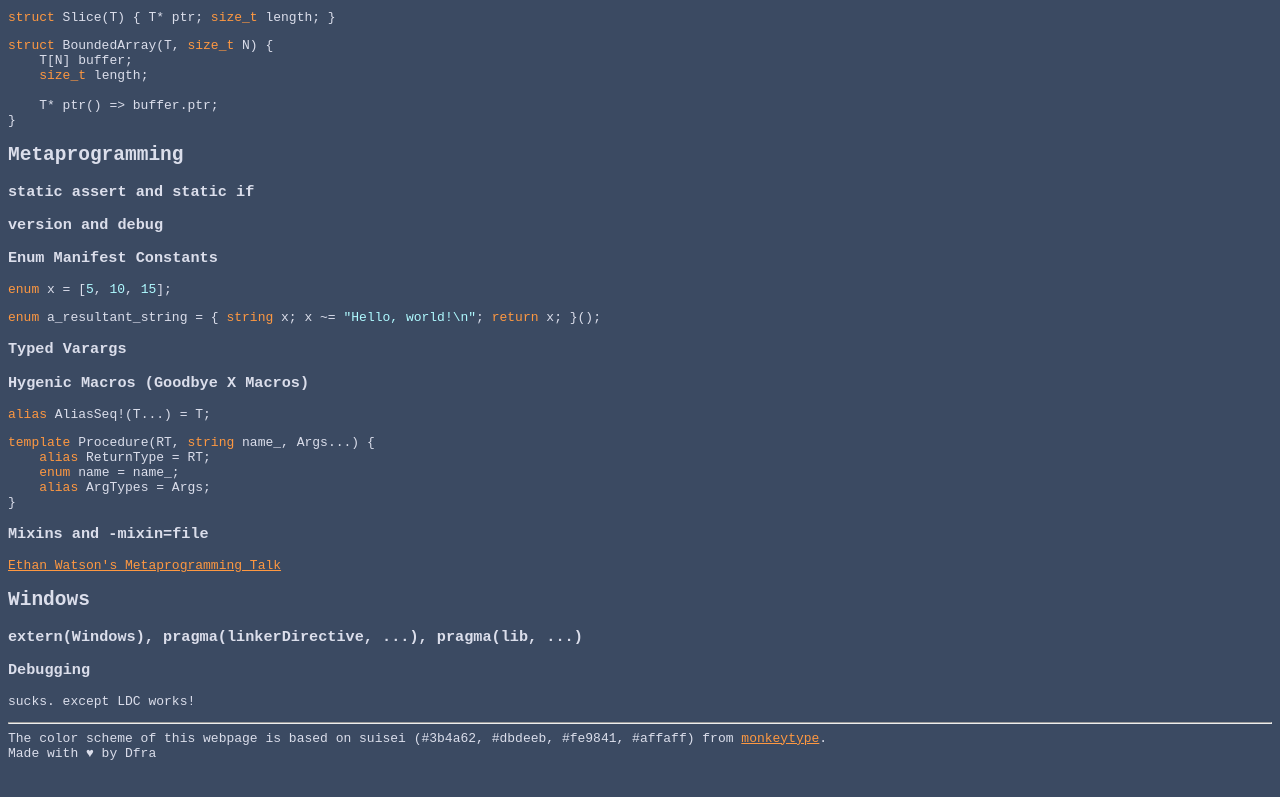
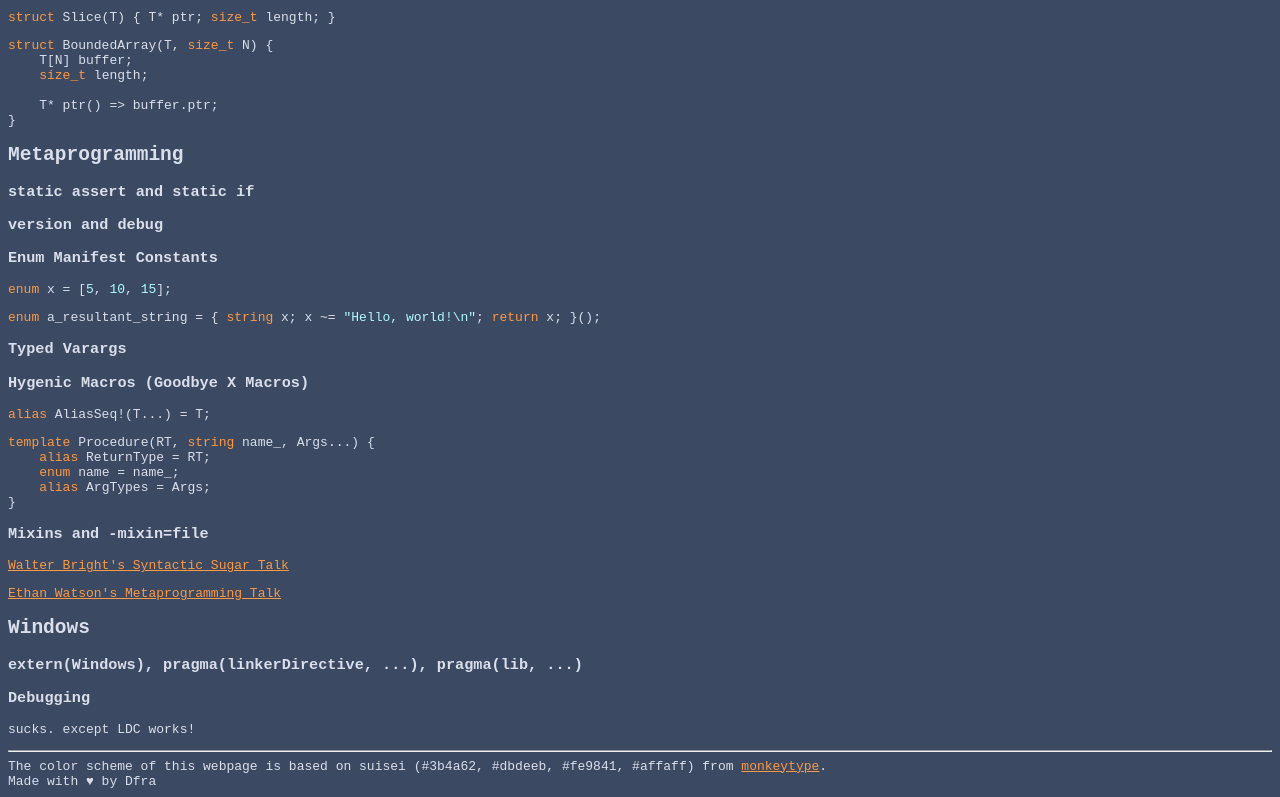
Before and after one commit to dawsonfrakes/dawsonfrakes.github.io, a plain HTML site: page blog/dlang/index.html in a window 1280 px wide. Shown: the part 577-1374 px from the top of the page. Before the commit the page ends 1346 px from the top, so only its background shows below. Drawn offline with Linux system fonts and the light colour scheme.

Commit message:
Update index.html

```diff
--- a/blog/dlang/index.html
+++ b/blog/dlang/index.html
@@ -64,6 +64,7 @@
     alias ArgTypes = Args;
 }</code></pre>
   <h3>Mixins and -mixin=file</h3>
+  <p><a href="https://www.youtube.com/watch?v=RO7IJvxtwjQ">Walter Bright's Syntactic Sugar Talk</a></p>
   <p><a href="https://www.youtube.com/watch?v=rSY78Hu8DqI">Ethan Watson's Metaprogramming Talk</a></p>
   <h2>Windows</h2>
   <h3>extern(Windows), pragma(linkerDirective, ...), pragma(lib, ...) </h3>
```
